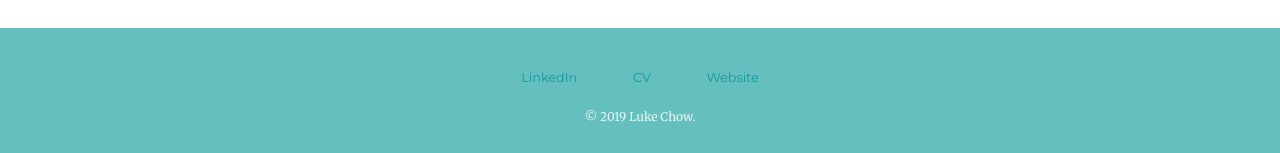
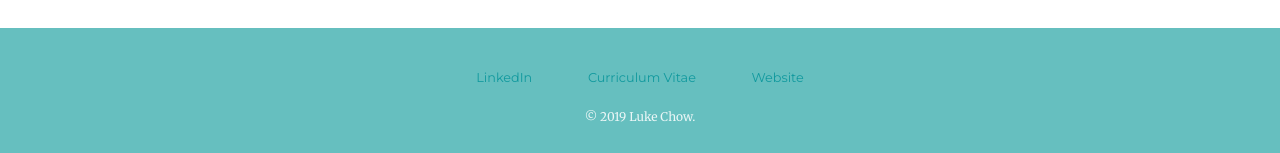
Before and after one commit to lukeraphael/CV, a plain HTML site: page index.html in a window 1280 px wide. Shown: the part 3796-3949 px from the top of the page. Drawn offline with Linux system fonts and the light colour scheme.

Commit message:
Updated Resume and ReadMe

```diff
--- a/index.html
+++ b/index.html
@@ -70,7 +70,7 @@
 
     <div class="bottom-container">
       <a class="footer-link" href="https://www.linkedin.com/in/luke-chow-4a635619b/">LinkedIn</a>
-      <a class="footer-link" href="https://drive.google.com/file/d/1Q9Jp_wK5bHnYLJZE_-xCWxcc0xBy_Bux/view?usp=sharing">CV</a>
+      <a class="footer-link" href="https://drive.google.com/file/d/1DawRAocFy80tE8JvypdnaDcCsouuc3Um/view?usp=sharing">Curriculum Vitae</a>
       <a class="footer-link" href="https://lukeraphael.github.io/CV/">Website</a>
       <p class="trademark">© 2019 Luke Chow.</p>
     </div>
```
Also changed, not shown: README.md.
